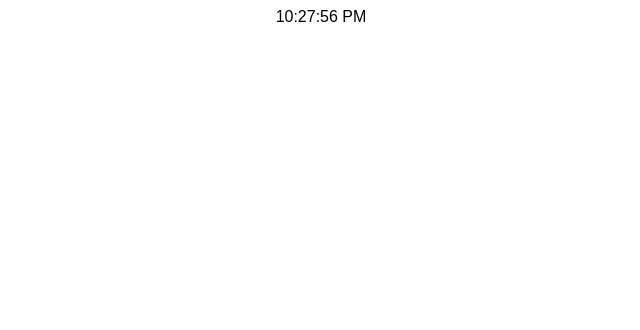
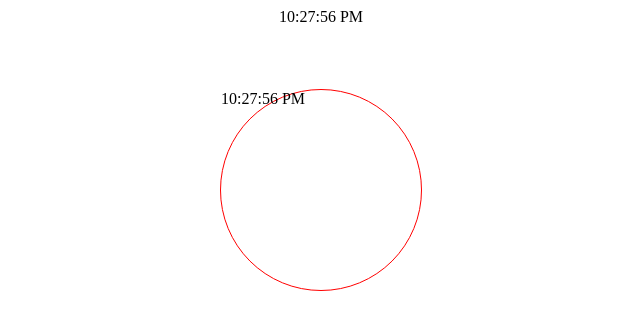
Before and after one commit to HiThereImCam/Clock, a React (Create React App) app: page / in a window 1280 px wide. Shown: the top 330 px of the page, without its empty margins (319-959 px from the left). Built offline with nearby package versions, Linux system fonts and the light colour scheme.

Commit message:
Adding CSS to the clock. Have the outline of the clock. Researching the dials and the ticks

```diff
--- a/src/App.js
+++ b/src/App.js
@@ -12,5 +12,10 @@ export default function App() {
     return () => clearInterval(interval);
   }, [currentTime]);
 
-  return <div className="App">{currentTime}</div>;
+  return (
+    <div className="App">
+      {currentTime}
+      <div className="clock-container">{currentTime}</div>
+    </div>
+  );
 }
--- a/src/styles.css
+++ b/src/styles.css
@@ -1,4 +1,14 @@
 .App {
-  font-family: sans-serif;
-  text-align: center;
+  display: flex;
+  justify-content: center;
+  align-items: center;
+  flex-direction: column;
 }
+
+.clock-container {
+  border: 1px solid red;
+  height: 200px;
+  width: 200px;
+  border-radius: 50%;
+  margin-top: 5%;
+}
```
